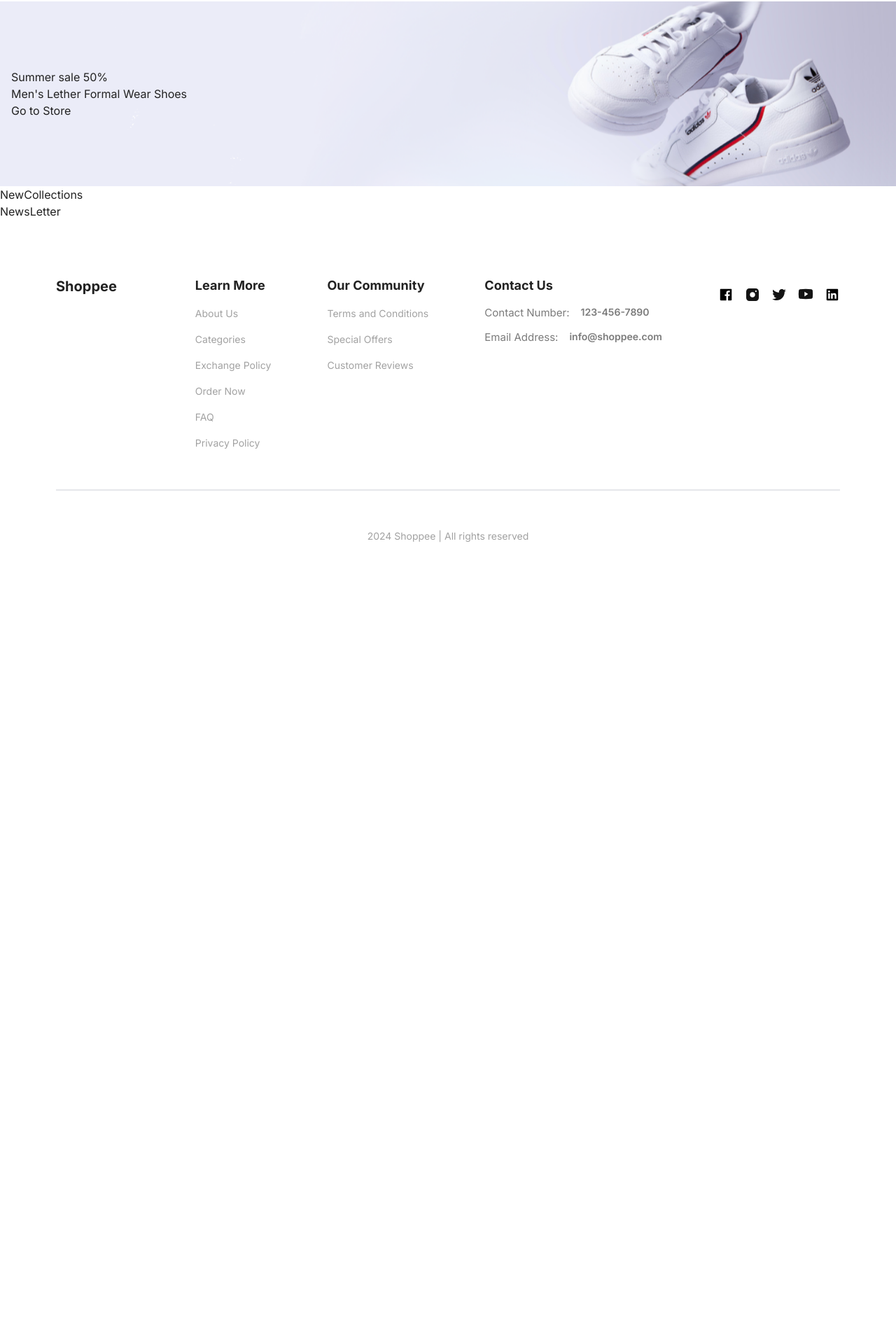
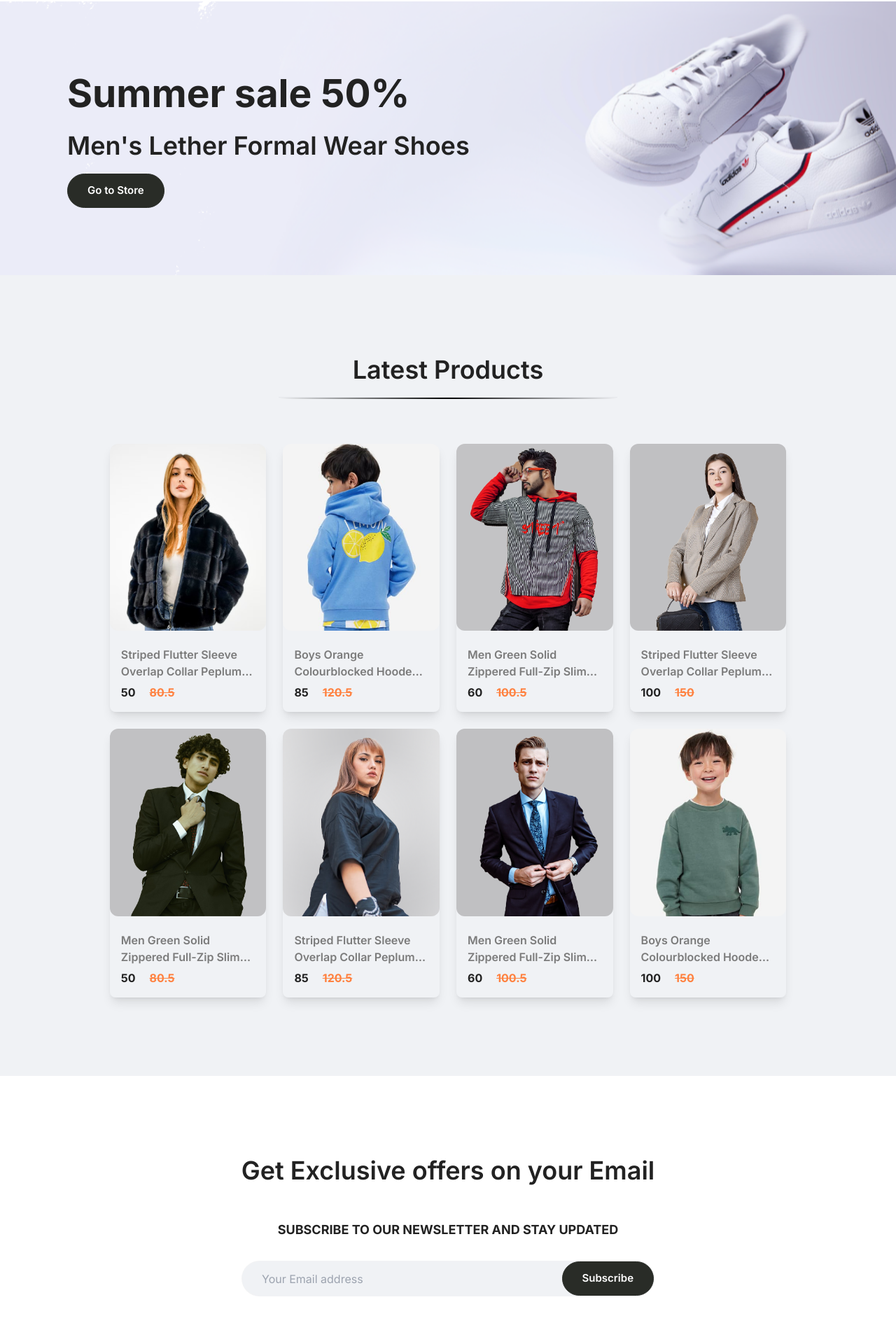
Before and after one commit to armahah23/ecommercesite, a React (Vite) app in the folder frontend/: page / in a window 1280 px wide. Shown: the part 1599-3519 px from the top of the page at 70% size. Before the commit the page ends 2470 px from the top, so only its background shows below. Built offline with nearby package versions, Linux system fonts and the light colour scheme; a web font is replaced by a local one.

Commit message:
Add new context for shop data; implement NewCollections, NewsLetter, and Offer components; update Category component to accept props for category and banner

```diff
--- a/frontend/src/App.jsx
+++ b/frontend/src/App.jsx
@@ -7,6 +7,10 @@
 import Product from "./pages/Product";
 import Footer from "./components/Footer";
 // import Navbar from "./components/Navbar";
+//images
+import bannermen from "./assets/bannermens.png";
+import bannerwomen from "./assets/bannerwomens.png";
+import bannerkid from "./assets/bannerkids.png";
 
 function App() {
   return (
@@ -16,9 +20,9 @@
         <Header />
           <Routes>
             <Route path="/" element={<Home />} />
-            <Route path="/mens" element={<Category />} />
-            <Route path="/womens" element={<Category />} />
-            <Route path="/kids" element={<Category />} />
+            <Route path="/mens" element={<Category category="men" banner={bannermen}/>} />
+            <Route path="/womens" element={<Category category="women" banner={bannerwomen}/>} />
+            <Route path="/kids" element={<Category category="kid" banner={bannerkid}/>} />
             <Route path="/product" element={<Product />} >
               <Route path=":ProductId" element={<Product />} />
             </Route>
--- a/frontend/src/components/NewCollections.jsx
+++ b/frontend/src/components/NewCollections.jsx
@@ -1,10 +1,29 @@
+import getDefaultData from "../assets/data";
+import Item from "./Item";
 
+const { latest } = getDefaultData();
 
 function NewCollections() {
   return (
-    <div>
-      NewCollections
-    </div>
+    <section className="bg-primary">
+      <div className="max_padd_container py-12 xl:py-28 xl:w-[88%]">
+        <h3 className="h3 text-center">Latest Products</h3>
+        <hr className="h-[3px] md:w-1/2 mx-auto bg-gradient-to-r from-transparent via-black to-transparent mb-16" />
+        {/* container */}
+        <div className="grid grid-cols-1 xs:grid-cols-2 md:grid-cols-3 lg:grid-cols-4 gap-6">
+          {latest.map((item) => (
+            <Item
+              key={item.id}
+              id={item.id}
+              image={item.image}
+              new_price={item.new_price}
+              old_price={item.old_price}
+              name={item.name}
+            />
+          ))}
+        </div>
+      </div>
+    </section>
   )
 }
 
--- a/frontend/src/components/NewsLetter.jsx
+++ b/frontend/src/components/NewsLetter.jsx
@@ -1,11 +1,22 @@
-
-
 function NewsLetter() {
   return (
-    <div>
-      NewsLetter
-    </div>
-  )
+    <section className="max_padd_container py-12 xl:py-28 bg-white">
+      <div className="mx-auto xl:w-[88%] flexCenter flex-col gap-y-8 w-full max-w-[666px]">
+        <h3 className="h3">Get Exclusive offers on your Email</h3>
+        <h4 className="uppercase bold-18">
+          Subscribe to our newsletter and stay updated
+        </h4>
+        <div className="flexBetween rounded-full ring-1 ring-slate-900/5 hover:ring-slate-900/15 bg-primary w-full max-w-[588px]">
+          <input
+            type="email"
+            placeholder="Your Email address"
+            className="w-full bg-transparent ml-7 border-none outline-none regular-16"
+          />
+          <button className="btn_dark_rounded">Subscribe</button>
+        </div>
+      </div>
+    </section>
+  );
 }
 
-export default NewsLetter
+export default NewsLetter;
--- a/frontend/src/components/Offer.jsx
+++ b/frontend/src/components/Offer.jsx
@@ -3,10 +3,10 @@
 function Offer() {
   return (
     <section className="bg-banneroffer bg-cover bg-center w-full px-4 py-24 mt-16">
-        <div>
-            <h2>Summer sale 50%</h2>
-            <h3>Men's Lether Formal Wear Shoes</h3>
-            <button>Go to Store</button>
+        <div className="max_padd_container">
+            <h2 className="h2">Summer sale 50%</h2>
+            <h3 className="h3 capitalize">Men's Lether Formal Wear Shoes</h3>
+            <button className="btn_dark_rounded">Go to Store</button>
         </div>
     </section>
   )
--- /dev/null
+++ b/frontend/src/context/ShopContext.jsx
@@ -0,0 +1,17 @@
+import { createContext } from "react";
+import all_products from "../data/products.json";
+
+
+export const ShopContext = createContext(null);
+
+const ShopContextProvider = (props) => {
+    const contextValue = {all_products}
+
+    return (
+        <ShopContext.Provider value={contextValue}>
+            {props.children}
+        </ShopContext.Provider>
+    )
+}
+
+export default ShopContextProvider;
--- a/frontend/src/pages/Category.jsx
+++ b/frontend/src/pages/Category.jsx
@@ -1,6 +1,6 @@
 
 
-function Category() {
+function Category({category, banner}) {
   return (
     <div>
       Category
```
